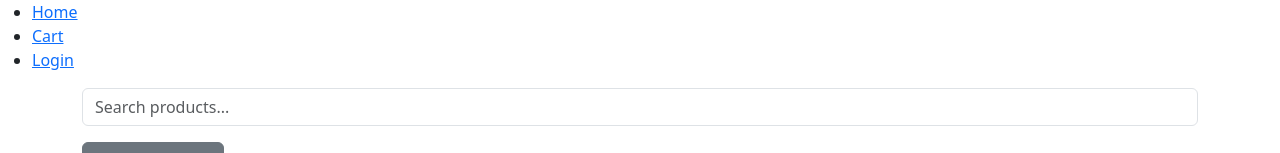
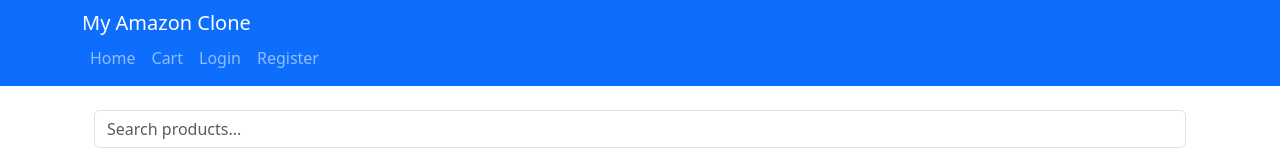
Before and after one commit to MohammedAmer1993/market-amer-alx, a React (Create React App) app: page / in a window 1280 px wide. Shown: the top 153 px of the page. Built offline with nearby package versions, Linux system fonts and the light colour scheme.

Commit message:
separation of routes , making layout

```diff
--- a/src/App.js
+++ b/src/App.js
@@ -1,66 +1,17 @@
-// src/App.js
 import React from "react";
-import {
-  BrowserRouter as Router,
-  Routes,
-  Route,
-  Link,
-  Navigate,
-} from "react-router-dom";
-import ProductList from "./components/ProductList";
-import Cart from "./components/Cart";
-import ProductDetails from "./components/ProductDetails";
-import SellerProfile from "./components/SellerProfile";
-import OrderHistory from "./components/OrderHistory";
-import Login from "./components/Login"; // We'll create this component soon
+import { BrowserRouter as Router } from "react-router-dom";
+import AppRoutes from "./routes";
+import Layout from "./components/Layout";
 import { connect } from "react-redux";
-import Register from "./components/Register";
 
 function App({ isAuthenticated, logout }) {
   return (
     <Router>
-      <div>
-        <nav>
-          <ul>
-            <li>
-              <Link to="/">Home</Link>
-            </li>
-            <li>
-              <Link to="/cart">Cart</Link>
-            </li>
-            {isAuthenticated ? (
-              <>
-                <li>
-                  <Link to="/order-history">Order History</Link>
-                </li>
-                <li>
-                  <button onClick={logout}>Logout</button>
-                </li>{" "}
-                {/* We'll handle logout later */}
-              </>
-            ) : (
-              <li>
-                <Link to="/login">Login</Link>
-              </li>
-            )}
-          </ul>
-        </nav>
-
-        <Routes>
-          <Route path="/" element={<ProductList />} />
-          <Route path="/cart" element={<Cart />} />
-          <Route path="/product/:productId" element={<ProductDetails />} />
-          <Route path="/seller/:sellerName" element={<SellerProfile />} />
-          {isAuthenticated && ( // Protect the OrderHistory route
-            <Route path="/order-history" element={<OrderHistory />} />
-          )}
-          <Route path="/login" element={<Login />} />
-          <Route path="/register" element={<Register />} />
-          <Route path="/logout" element={<Navigate to="/login" replace />} />
-
-          {/* Add a Logout route later */}
-        </Routes>
-      </div>
+      <Layout isAuthenticated={isAuthenticated} logout={logout}>
+        {" "}
+        {/* Wrap routes with Layout */}
+        <AppRoutes isAuthenticated={isAuthenticated} />
+      </Layout>
     </Router>
   );
 }
--- /dev/null
+++ b/src/components/Layout.js
@@ -0,0 +1,88 @@
+// src/components/Layout.js
+import React from "react";
+import { Container, Navbar, Nav, NavItem, NavLink } from "reactstrap";
+import { Link } from "react-router-dom";
+import { connect } from "react-redux";
+
+const Layout = ({ children, isAuthenticated, logout }) => (
+  <div>
+    <Navbar color="primary" dark expand="md">
+      {" "}
+      {/* Change color to "primary" and dark */}
+      <Container>
+        <Link to="/" className="navbar-brand">
+          My Amazon Clone
+        </Link>
+        <Nav className="ml-auto" navbar>
+          <NavItem>
+            <NavLink tag={Link} to="/">
+              Home
+            </NavLink>
+          </NavItem>
+          <NavItem>
+            <NavLink tag={Link} to="/cart">
+              Cart
+            </NavLink>
+          </NavItem>
+          {isAuthenticated ? (
+            <>
+              <NavItem>
+                <NavLink tag={Link} to="/order-history">
+                  Order History
+                </NavLink>
+              </NavItem>
+              <NavItem>
+                <NavLink tag={Link} to="/profile">
+                  Profile
+                </NavLink>{" "}
+                {/* Add Profile link */}
+              </NavItem>
+              <NavItem>
+                <NavLink tag={Link} to="/logout" onClick={logout}>
+                  Logout
+                </NavLink>
+              </NavItem>
+            </>
+          ) : (
+            <>
+              <NavItem>
+                <NavLink tag={Link} to="/login">
+                  Login
+                </NavLink>
+              </NavItem>
+              <NavItem>
+                <NavLink tag={Link} to="/register">
+                  Register
+                </NavLink>
+              </NavItem>
+            </>
+          )}
+        </Nav>
+      </Container>
+    </Navbar>
+    <Container className="pt-4">
+      {" "}
+      {/* Add a Container for the main content */}
+      {children}
+    </Container>
+
+    <footer className="footer mt-5 py-3 bg-light">
+      {" "}
+      {/* Add a footer */}
+      <Container className="text-center">
+        <p>&copy; {new Date().getFullYear()} My Amazon Clone</p>
+      </Container>
+    </footer>
+  </div>
+);
+
+const mapStateToProps = (state) => ({
+  isAuthenticated: state.auth.isAuthenticated, // We'll add authReducer later
+});
+
+const mapDispatchToProps = (dispatch) => ({
+  // ...
+  logout: () => dispatch({ type: "LOGOUT" }), // Dispatch logout action
+});
+
+export default connect(mapStateToProps, mapDispatchToProps)(Layout);
--- /dev/null
+++ b/src/routes.js
@@ -0,0 +1,28 @@
+// src/routes.js
+import React from "react";
+import { Routes, Route, Navigate } from "react-router-dom";
+import ProductList from "./components/ProductList";
+import Cart from "./components/Cart";
+import ProductDetails from "./components/ProductDetails";
+import SellerProfile from "./components/SellerProfile";
+import OrderHistory from "./components/OrderHistory";
+import Login from "./components/Login";
+import Register from "./components/Register";
+
+const AppRoutes = ({ isAuthenticated }) => (
+  <Routes>
+    <Route path="/" element={<ProductList />} />
+    <Route path="/cart" element={<Cart />} />
+    <Route path="/product/:productId" element={<ProductDetails />} />
+    <Route path="/seller/:sellerName" element={<SellerProfile />} />
+    {isAuthenticated && (
+      <Route path="/order-history" element={<OrderHistory />} />
+    )}
+    <Route path="/login" element={<Login />} />
+    <Route path="/register" element={<Register />} />
+    <Route path="/logout" element={<Navigate to="/login" replace />} />
+    {/* Add other routes as needed */}
+  </Routes>
+);
+
+export default AppRoutes;
```
